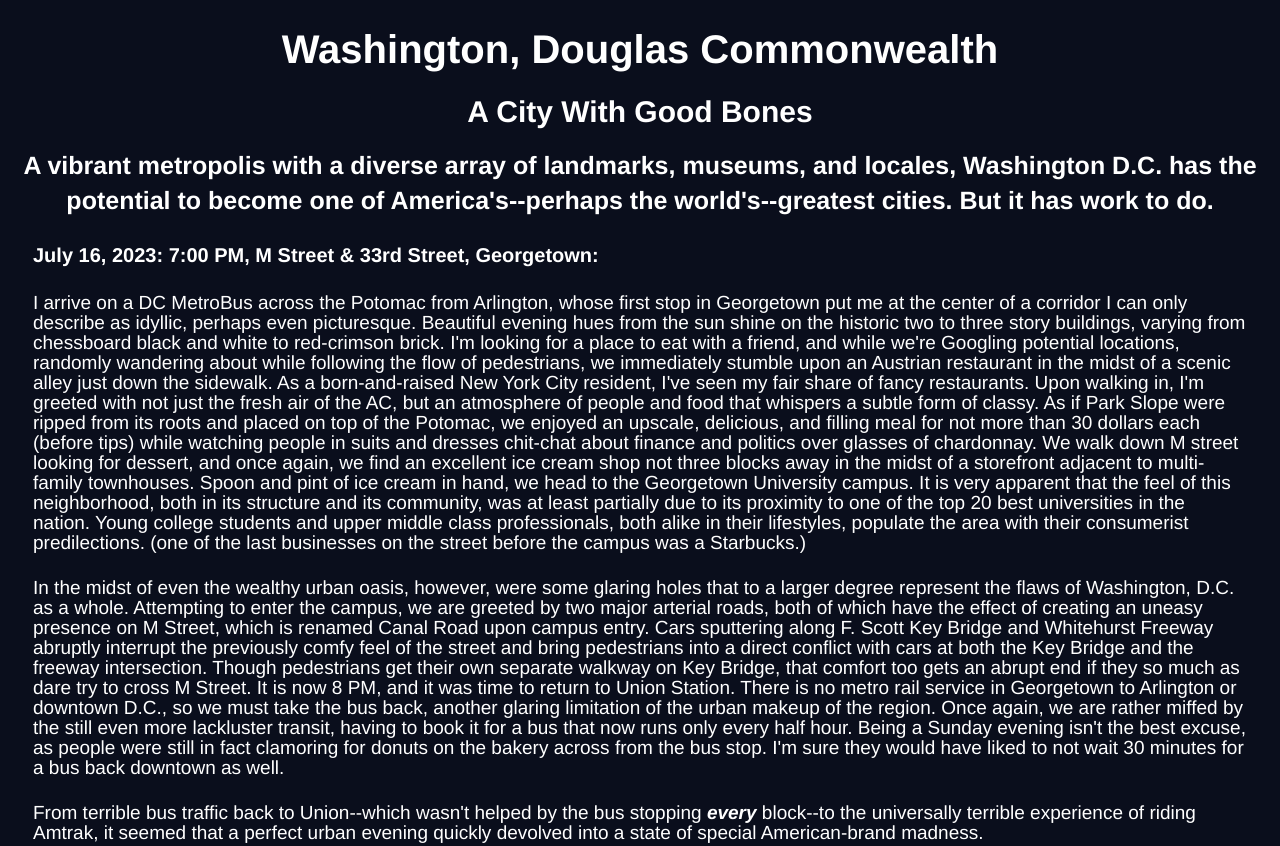
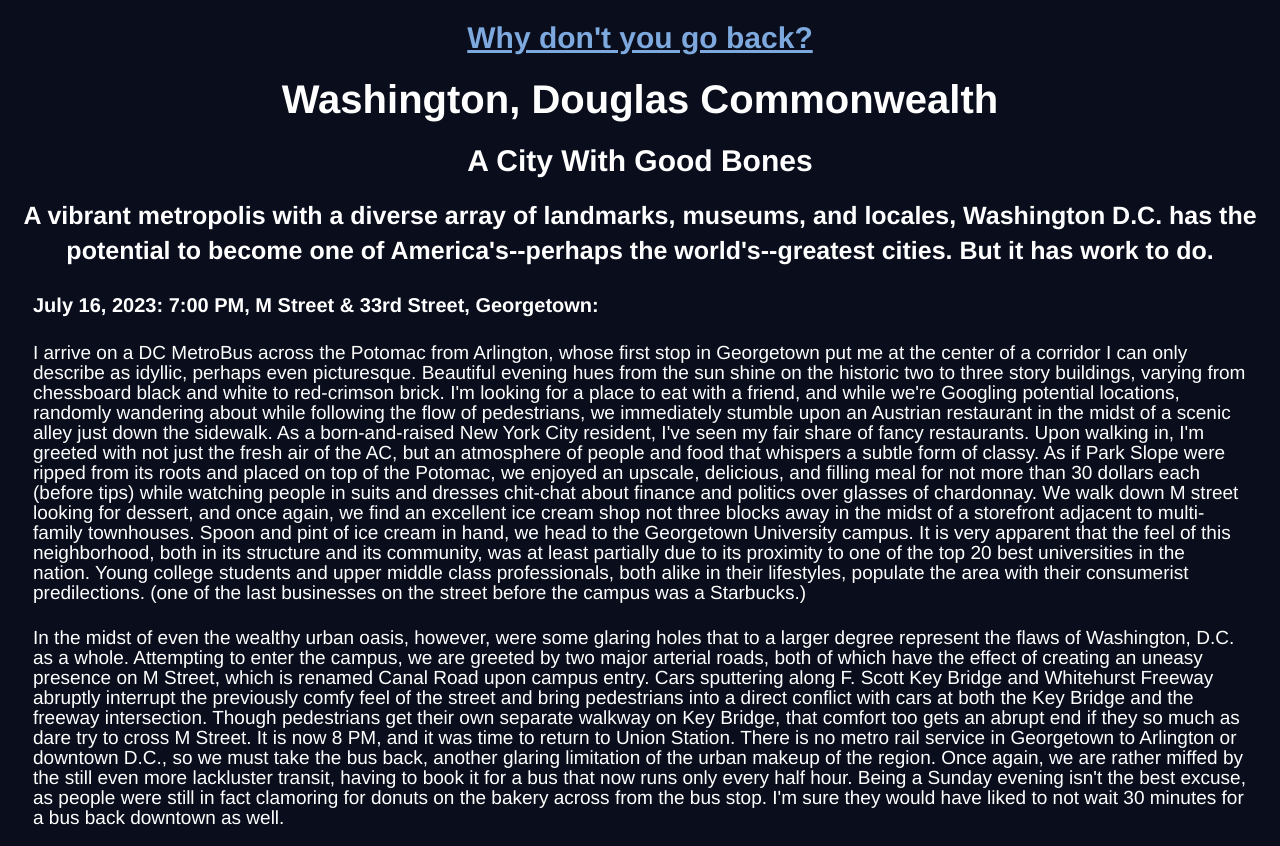
Before and after one commit to leomet07/UrbanBlogs, an Eleventy site: page posts/first.md in a window 1280 px wide. Shown: the top 846 px of the page. Built offline with nearby package versions, Linux system fonts and the light colour scheme; Eleventy itself is replaced by a stand-in of ours; files that its build step writes are made by us from their sources.

Commit message:
added return link to top as well

```diff
--- a/posts/first.md
+++ b/posts/first.md
@@ -1,3 +1,6 @@
+[Why don't you go back?](/..)
+-----------------------------
+
 Washington, Douglas Commonwealth
 ================================
 
```
